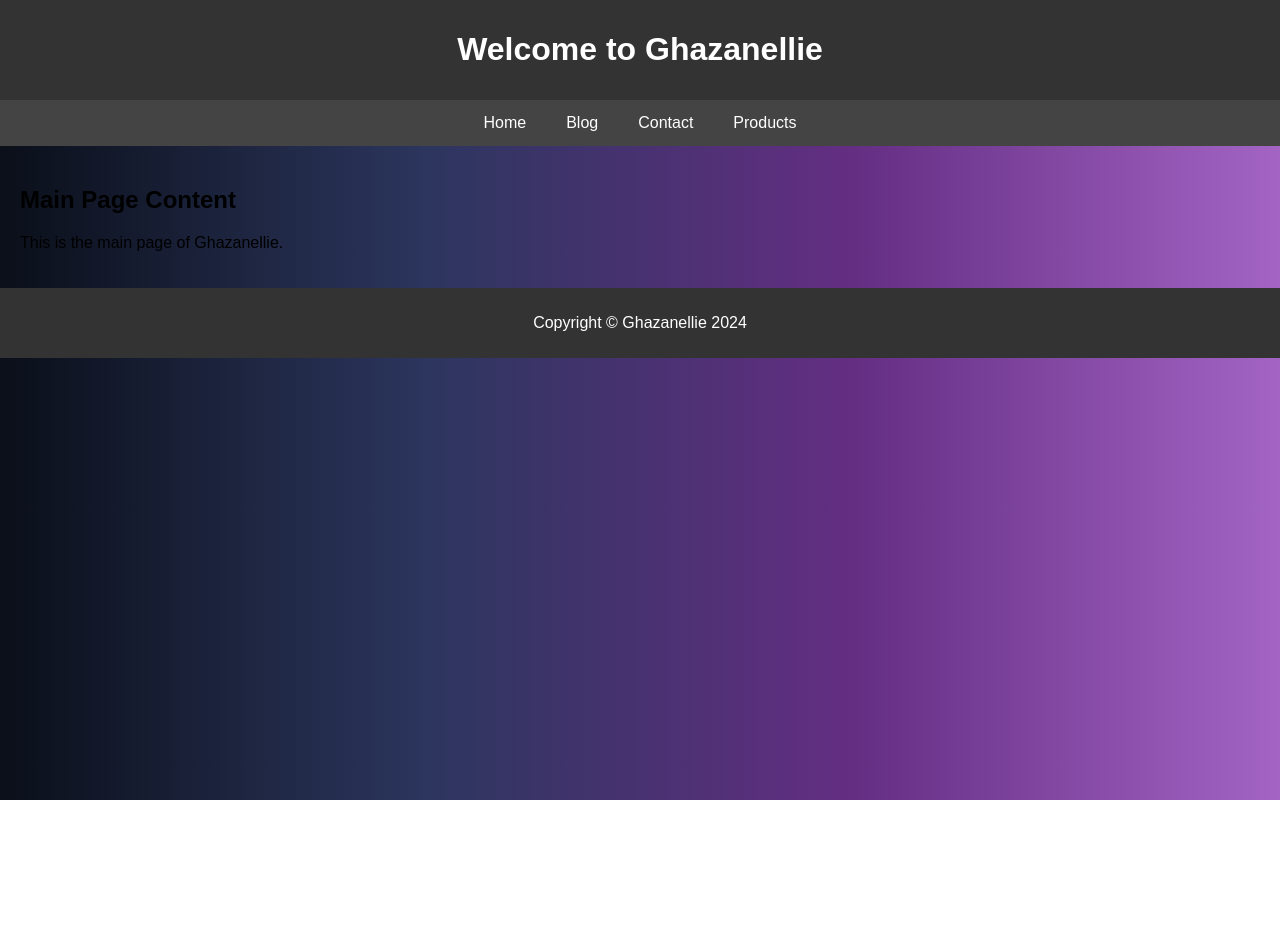
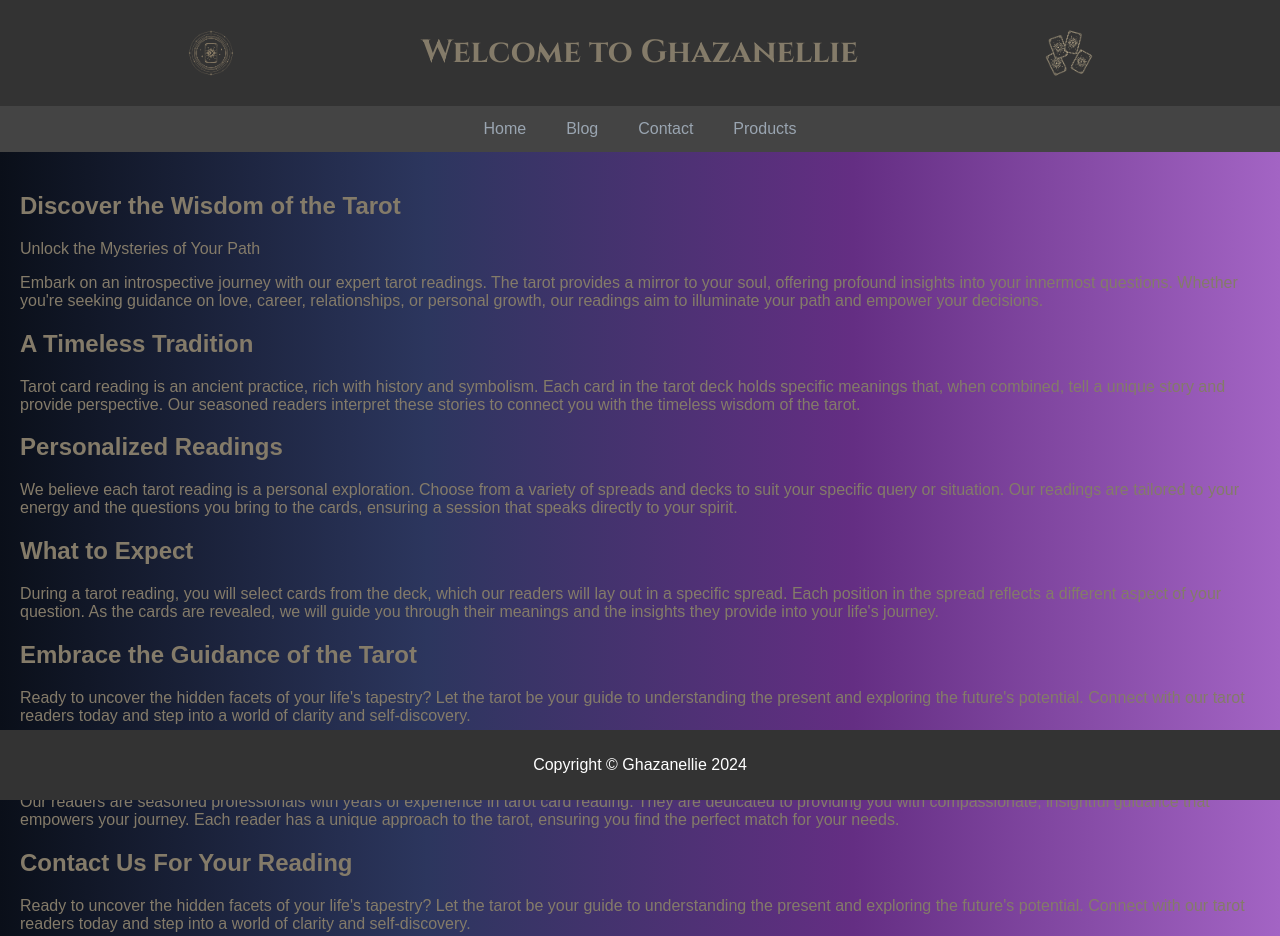
Before and after one commit to ElDuke717/bug-free-waddle, a plain HTML site: page index.html in a window 1280 px wide. Shown: the top 936 px of the page. Before the commit the page ends 800 px from the top, so only its background shows below. Drawn offline with Linux system fonts and the light colour scheme.

Commit message:
add more styles

```diff
--- a/css/style.css
+++ b/css/style.css
@@ -1,4 +1,4 @@
-@import url('https://fonts.googleapis.com/css2?family=Cinzel:wght@400;500;600;700;800;900&family=Crete+Round:ital@0;1&family=Lato:ital,wght@0,100;0,300;0,400;0,700;0,900;1,100;1,300;1,400;1,700;1,900&display=swap');
+@import url("https://fonts.googleapis.com/css2?family=Cinzel:wght@400;500;600;700;800;900&family=Crete+Round:ital@0;1&family=Lato:ital,wght@0,100;0,300;0,400;0,700;0,900;1,100;1,300;1,400;1,700;1,900&display=swap");
 
 :root {
   /* Primary */
@@ -83,6 +83,7 @@
 
   /*Interesting colors */
 
+  --gold-brown: #847b69;
   --dark-blue: #0a0f19;
   --indigo-dark: #2c365e;
   --indigo-light: #6574a3;
@@ -95,9 +96,8 @@
 }
 
 .background-gradient {
-    background: linear-gradient(to right, #0a0f19, #2c365e, #642e83, #a364c4);
-  }
-
+  background: linear-gradient(to right, #0a0f19, #2c365e, #642e83, #a364c4);
+}
 
 body {
   font-family: Arial, sans-serif;
@@ -110,6 +110,10 @@ body {
   background-repeat: no-repeat;
   background-attachment: fixed;
   background-size: cover;
+  display: flex;
+  flex-direction: column;
+  min-height: 100%;
+  margin: 0;
 }
 
 .header {
@@ -117,6 +121,17 @@ body {
   color: #fff;
   padding: 10px 0;
   text-align: center;
+  display: flex;
+  justify-content: space-evenly;
+  align-items: center;
+  flex-direction: row;
+}
+
+.main-title {
+  font-size: 2rem;
+  font-family: "Cinzel", serif;
+  font-weight: 700;
+  color: var(--gold-brown);
 }
 
 nav {
@@ -126,7 +141,7 @@ nav {
 }
 
 nav a {
-  color: white;
+  color: var(--cool-grey-300);
   padding: 14px 20px;
   text-decoration: none;
   text-align: center;
@@ -141,12 +156,24 @@ nav a:hover {
   padding: 20px;
 }
 
+main {
+  flex: 1;
+}
+
+#tarot-intro {
+  color: var(--gold-brown);
+}
+
+.decor-image {
+  width: 50px;
+}
+
 .footer {
   background: #333;
   color: white;
   text-align: center;
   padding: 10px 0;
-  position: relative;
+  position: absolute;
   bottom: 0;
   width: 100%;
 }
--- a/index.html
+++ b/index.html
@@ -9,7 +9,17 @@
   </head>
   <body>
     <div class="header">
-      <h1>Welcome to Ghazanellie</h1>
+      <img
+        class="decor-image"
+        src="img/card_orbit_clear.png"
+        alt="Ghazanellie logo"
+      />
+      <h1 class="main-title">Welcome to Ghazanellie</h1>
+      <img
+        class="decor-image"
+        src="img/cards_spread2_clear.png"
+        alt="Ghazanellie logo"
+      />
     </div>
     <nav>
       <a href="index.html">Home</a>
@@ -18,9 +28,71 @@
       <a href="products.html">Products</a>
     </nav>
     <div class="container">
-      <h2>Main Page Content</h2>
-      <p>This is the main page of Ghazanellie.</p>
-      <!-- Add more content here as needed -->
+      <main>
+        <section id="tarot-intro">
+          <h1>Discover the Wisdom of the Tarot</h1>
+          <p>Unlock the Mysteries of Your Path</p>
+          <p>
+            Embark on an introspective journey with our expert tarot readings.
+            The tarot provides a mirror to your soul, offering profound insights
+            into your innermost questions. Whether you're seeking guidance on
+            love, career, relationships, or personal growth, our readings aim to
+            illuminate your path and empower your decisions.
+          </p>
+
+          <h2>A Timeless Tradition</h2>
+          <p>
+            Tarot card reading is an ancient practice, rich with history and
+            symbolism. Each card in the tarot deck holds specific meanings that,
+            when combined, tell a unique story and provide perspective. Our
+            seasoned readers interpret these stories to connect you with the
+            timeless wisdom of the tarot.
+          </p>
+
+          <h2>Personalized Readings</h2>
+          <p>
+            We believe each tarot reading is a personal exploration. Choose from
+            a variety of spreads and decks to suit your specific query or
+            situation. Our readings are tailored to your energy and the
+            questions you bring to the cards, ensuring a session that speaks
+            directly to your spirit.
+          </p>
+
+          <h2>What to Expect</h2>
+          <p>
+            During a tarot reading, you will select cards from the deck, which
+            our readers will lay out in a specific spread. Each position in the
+            spread reflects a different aspect of your question. As the cards
+            are revealed, we will guide you through their meanings and the
+            insights they provide into your life's journey.
+          </p>
+
+          <h2>Embrace the Guidance of the Tarot</h2>
+          <p>
+            Ready to uncover the hidden facets of your life's tapestry? Let the
+            tarot be your guide to understanding the present and exploring the
+            future's potential. Connect with our tarot readers today and step
+            into a world of clarity and self-discovery.
+          </p>
+
+          <h2>Our Readers</h2>
+          <p>
+            Our readers are seasoned professionals with years of experience in
+            tarot card reading. They are dedicated to providing you with
+            compassionate, insightful guidance that empowers your journey. Each
+            reader has a unique approach to the tarot, ensuring you find the
+            perfect match for your needs.
+          </p>
+
+          <h1>Contact Us For Your Reading</h1>
+          <p>
+            Ready to uncover the hidden facets of your life's tapestry? Let the
+            tarot be your guide to understanding the present and exploring the
+            future's potential. Connect with our tarot readers today and step
+            into a world of clarity and self-discovery.
+          </p>
+        </section>
+      </main>
     </div>
     <div class="footer">
       <p>Copyright &copy; Ghazanellie 2024</p>
```
